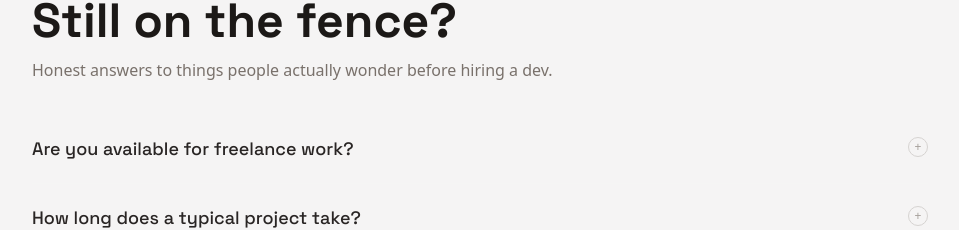
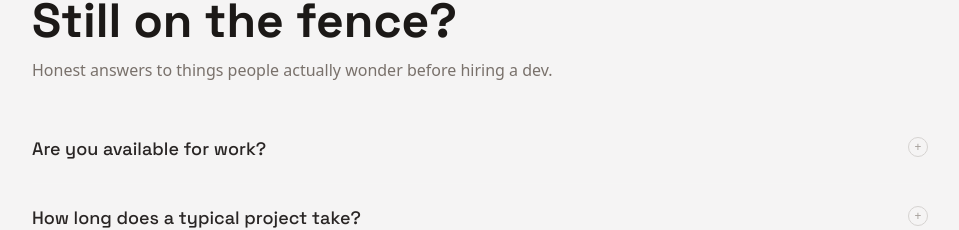
Before and after one commit to virat-pod/viratpod, a Next.js app: page / in a window 1280 px wide. Shown: the part 2310-2540 px from the top of the page, without its empty margins (160-1119 px from the left). Built offline with nearby package versions, Linux system fonts and the light colour scheme.

Commit message:
Update faq.js

```diff
--- a/components/home/faq.js
+++ b/components/home/faq.js
@@ -4,8 +4,8 @@ import useReveal from "@/lib/animations/reveal";
 
 const faqs = [
   {
-    q: "Are you available for freelance work?",
-    a: "Yes, I'm currently open to freelance and contract projects. Whether it's a full product or just a specific feature — reach out and we'll figure it out.",
+  q: "Are you available for work?",
+  a: "Yes, I'm currently open to roles and agency collaborations. Whether it's building a complete product or contributing to specific features, I'm happy to connect and explore how I can add value.",
   },
   {
     q: "How long does a typical project take?",
```
